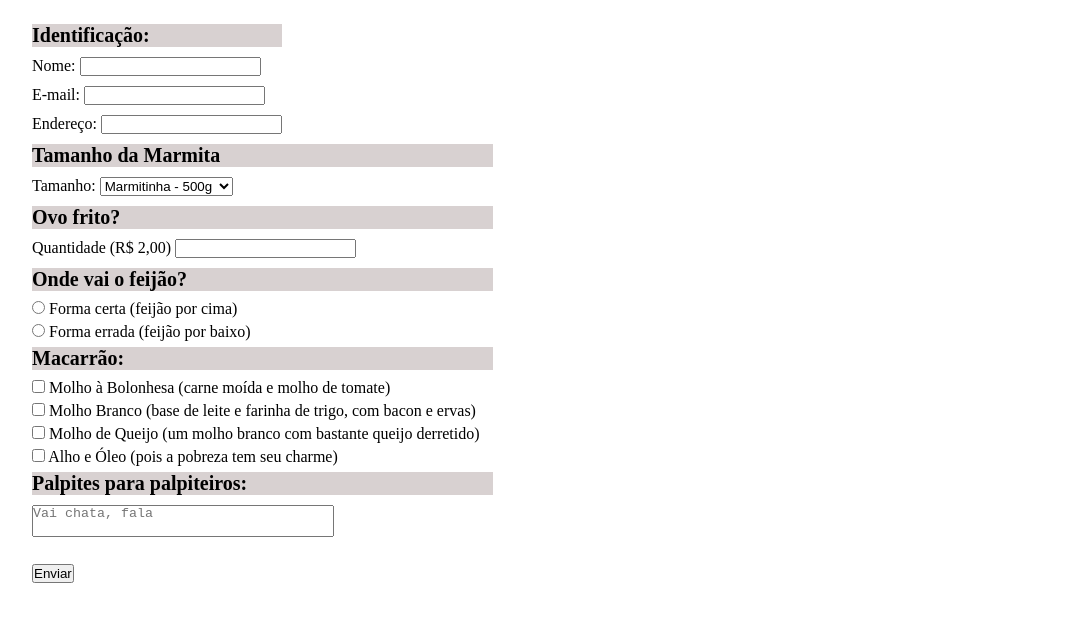
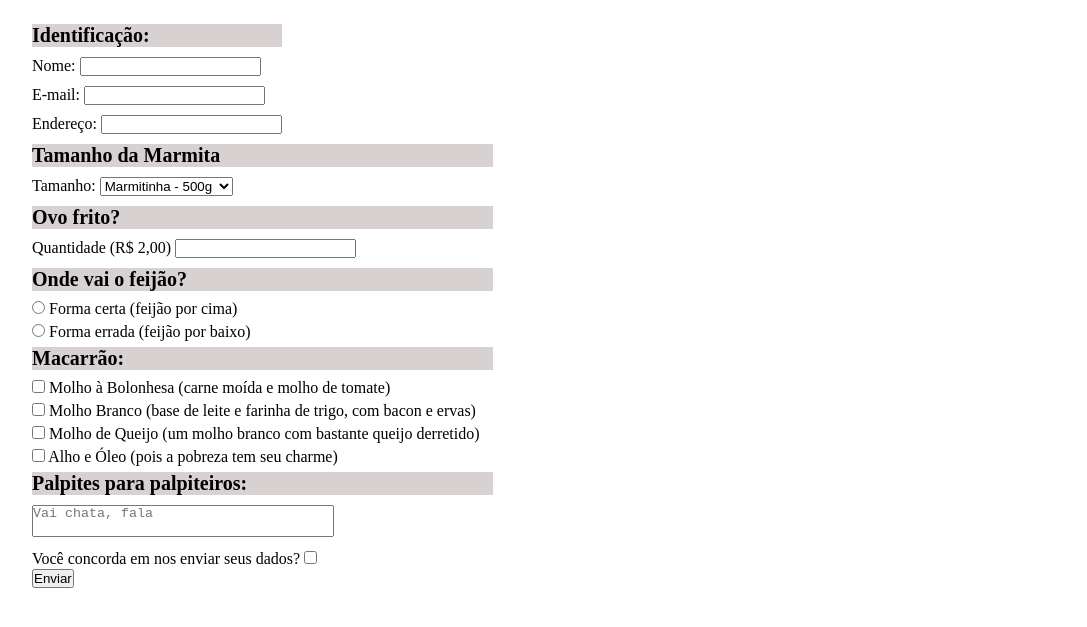
Before and after one commit to lumalopees/forms-trybe, a plain HTML site: page index.html in a window 1280 px wide. Shown: the part 73-700 px from the top of the page, without its empty margins (96-1183 px from the left). Drawn offline with Linux system fonts and the light colour scheme.

Commit message:
:check: ITS DONE

```diff
--- a/index.html
+++ b/index.html
@@ -18,7 +18,7 @@
     </header>
 
     <main>
-      <form method="get">
+      <form method="get" id="form">
 
         <div class="user">
           <h4>Identificação:</h4>
@@ -82,7 +82,11 @@
           <textarea name="palpites" id="" placeholder="Vai chata, fala"></textarea>
         </div>
 
+        <label for="termos-uso">Você concorda em nos enviar seus dados?</label>
+        <input type="checkbox" name="termos" id="termos-uso">
+
         <br>
+
         <button type="submit">Enviar</button>
       </form>
     </main>
```
